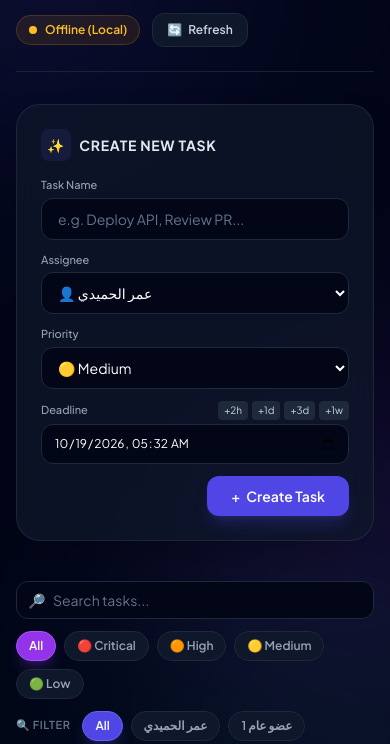
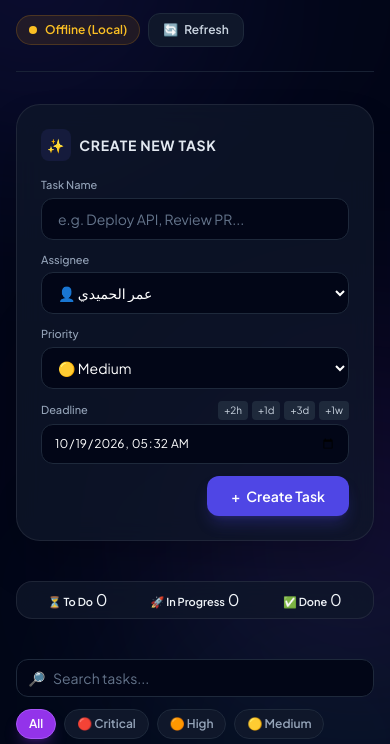
Before and after one commit to omarALD/Project_managment, a website: page public/index.html in a window 390 px wide. Shown: the part 71-815 px from the top of the page. Drawn offline with nearby package versions, Linux system fonts and the light colour scheme; no server answers.

Commit message:
update till deadline html

```diff
--- a/public/app.js
+++ b/public/app.js
@@ -413,7 +413,10 @@ const kanbanCache = { todo: '', 'in-progress': '', done: '' };
 function kanbanCardHTML(task, info) {
   const pr = PRIORITY_MAP[task.priority] || PRIORITY_MAP.medium;
   return `
-    <div draggable="true" data-card-id="${task.id}" class="cursor-grab active:cursor-grabbing glass-panel p-4 rounded-2xl border ${info.isOverdue ? 'border-rose-500/50 bg-rose-950/10' : 'border-slate-800'} shadow-md space-y-3 hover:border-slate-700 transition duration-200">      <div class="flex justify-between items-start gap-2">
+    <div draggable="true" data-card-id="${task.id}" class="cursor-grab active:cursor-grabbing glass-panel p-4 rounded-2xl border ${info.isOverdue ? 'border-rose-500/50 bg-rose-950/10' : 'border-slate-800'} shadow-md space-y-3 hover:border-slate-700 transition duration-200">
+
+      <!-- 1. الهيدر: العنوان وأزرار التعديل والحذف -->
+      <div class="flex justify-between items-start gap-2">
         <div class="flex items-start gap-2 flex-1 min-w-0">
           <span class="w-2 h-2 rounded-full ${pr.color} mt-1.5 flex-shrink-0" title="Priority: ${pr.label}"></span>
           <h4 class="font-semibold text-sm text-slate-100 leading-snug break-words">${escapeHTML(task.title)}</h4>
@@ -422,21 +425,26 @@ function kanbanCardHTML(task, info) {
           <button data-action="edit" data-id="${task.id}" title="Edit" class="text-slate-500 hover:text-indigo-400 transition text-xs p-1">✏️</button>
           <button data-action="delete" data-id="${task.id}" title="Delete" class="text-slate-500 hover:text-rose-400 transition text-xs p-1">✕</button>
         </div>
+      </div> <!-- 👈 هذا هو الوسم المفقود الذي كان يسبب التداخل -->
 
+      <!-- 2. حالة المهمة -->
       <div class="flex items-center justify-between gap-2">
         <span class="text-[10px] uppercase font-bold px-2 py-0.5 rounded-md border ${info.class}">${info.label}</span>
         <span data-timer-id="${task.id}" data-label="${info.label}" class="text-xs font-mono font-medium text-slate-300">${info.timeText}</span>
       </div>
 
+      <!-- 3. المكلف بالمهمة -->
       <div class="flex justify-between items-center text-xs text-slate-400 pt-2 border-t border-slate-800/80">
         <span class="flex items-center gap-1 font-medium text-slate-300 truncate">👤 ${escapeHTML(task.assignee)}</span>
       </div>
 
+      <!-- 4. أزرار نقل الحالة -->
       <div class="pt-2 flex gap-1.5 text-[11px]">
         ${task.status !== 'todo' ? `<button data-action="status" data-id="${task.id}" data-status="todo" class="flex-1 bg-slate-900 hover:bg-slate-800 text-slate-300 py-1.5 rounded-lg border border-slate-800 transition text-center">To Do</button>` : ''}
         ${task.status !== 'in-progress' ? `<button data-action="status" data-id="${task.id}" data-status="in-progress" class="flex-1 bg-slate-900 hover:bg-slate-800 text-blue-400 py-1.5 rounded-lg border border-slate-800 transition text-center">Progress</button>` : ''}
         ${task.status !== 'done' ? `<button data-action="status" data-id="${task.id}" data-status="done" class="flex-1 bg-emerald-950/80 hover:bg-emerald-900/80 text-emerald-400 py-1.5 rounded-lg border border-emerald-800/50 transition font-semibold text-center">Done</button>` : ''}
       </div>
+
     </div>`;
 }
 
--- a/public/index.html
+++ b/public/index.html
@@ -27,12 +27,13 @@
       <h1 class="text-2xl md:text-3xl font-extrabold text-transparent bg-clip-text bg-gradient-to-r from-indigo-400 via-purple-300 to-pink-400">
         🚀 Team Task Manager
       </h1>
-      <p class="text-xs md:text-sm text-slate-400 mt-1">
-        Workspace: <span id="current-project-label" class="font-bold text-indigo-400">...</span>
+<!-- داخل <header>: أضف break-words للسطر الذي يحتوي Workspace -->
+      <p class="text-xs md:text-sm text-slate-400 mt-1 break-words">
+          Workspace: <span id="current-project-label" class="font-bold text-indigo-400">...</span>
       </p>
     </div>
-    <div class="flex items-center gap-3">
-      <span id="connection-status" class="inline-flex items-center gap-2 px-3 py-1.5 rounded-full text-xs font-semibold bg-slate-500/10 text-slate-400 border border-slate-500/20">
+<!-- الحاوية اليمنى في الهيدر (التي تحتوي connection-status و btn-refresh) -->
+    <div class="flex flex-wrap items-center gap-2 sm:gap-3 w-full sm:w-auto">      <span id="connection-status" class="inline-flex items-center gap-2 px-3 py-1.5 rounded-full text-xs font-semibold bg-slate-500/10 text-slate-400 border border-slate-500/20">
         <span class="w-2 h-2 rounded-full bg-slate-400"></span>
         Connecting...
       </span>
@@ -53,7 +54,7 @@
 
       <form id="task-form" class="grid grid-cols-1 sm:grid-cols-2 lg:grid-cols-12 gap-3">
 
-        <div class="lg:col-span-5">
+        <div class="sm:col-span-2 lg:col-span-5">
           <label class="block text-[11px] font-medium text-slate-400 mb-1">Task Name</label>
           <input
             type="text"
@@ -111,7 +112,24 @@
     </section>
 
     <!-- Kanban Board -->
-     <!-- Assignee Filter -->
+    <!-- Mobile Status Tabs (يظهر على الجوال فقط) -->
+<div class="block md:hidden -mb-6">
+  <div class="grid grid-cols-3 gap-2 glass-panel p-1.5 rounded-2xl">
+    <button type="button" data-tab="todo" class="status-tab active">
+      <span class="text-[11px] font-semibold leading-tight">⏳ To Do</span>
+      <span id="tab-count-todo" class="tab-count">0</span>
+    </button>
+    <button type="button" data-tab="in-progress" class="status-tab">
+      <span class="text-[11px] font-semibold leading-tight">🚀 In Progress</span>
+      <span id="tab-count-in-progress" class="tab-count">0</span>
+    </button>
+    <button type="button" data-tab="done" class="status-tab">
+      <span class="text-[11px] font-semibold leading-tight">✅ Done</span>
+      <span id="tab-count-done" class="tab-count">0</span>
+    </button>
+  </div>
+</div>
+    <!-- Assignee Filter -->
 <!-- Filters: Search + Priority + Assignee -->
 <div class="space-y-3 -mb-4">
   <div class="flex flex-col md:flex-row gap-3 md:items-center">
```
